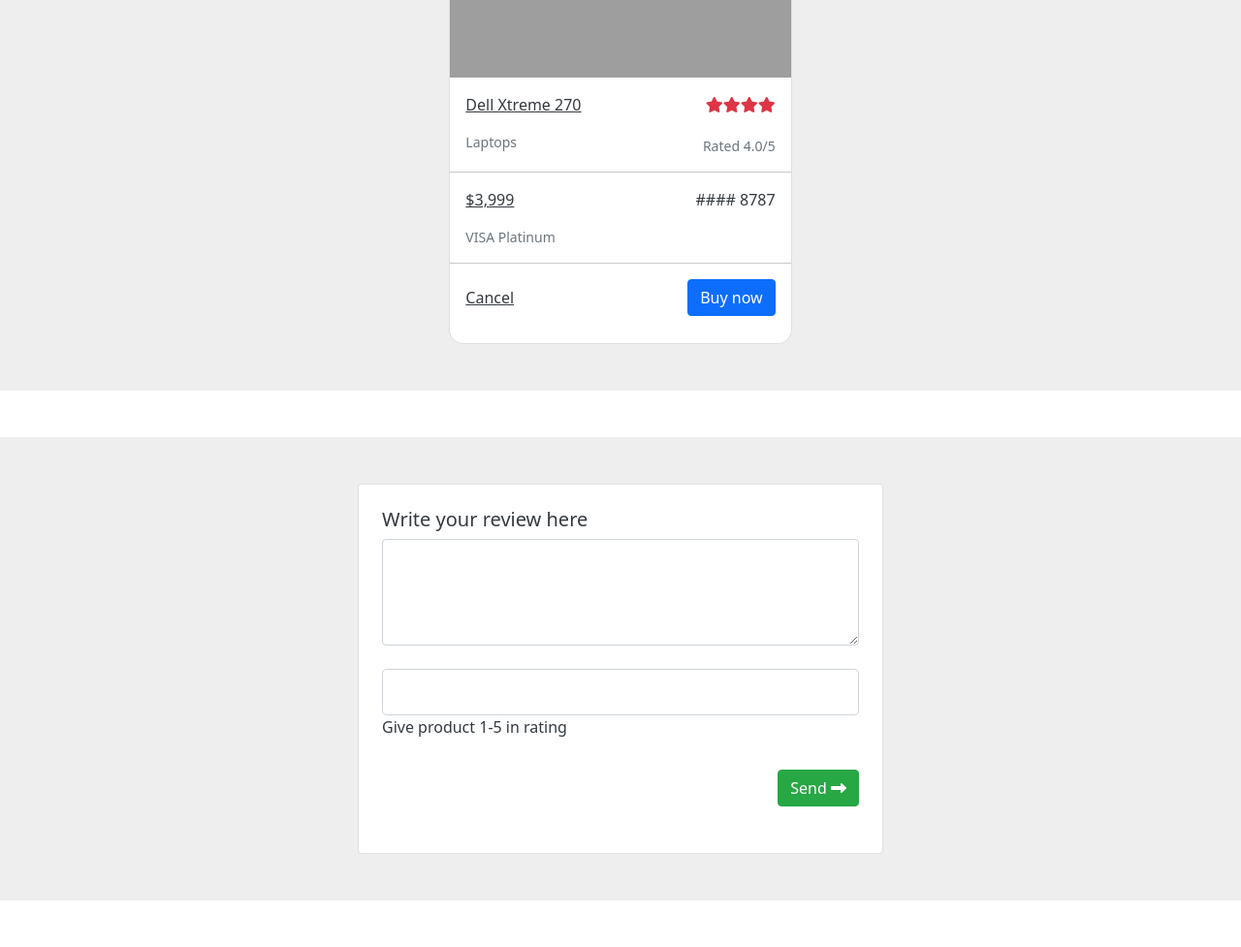
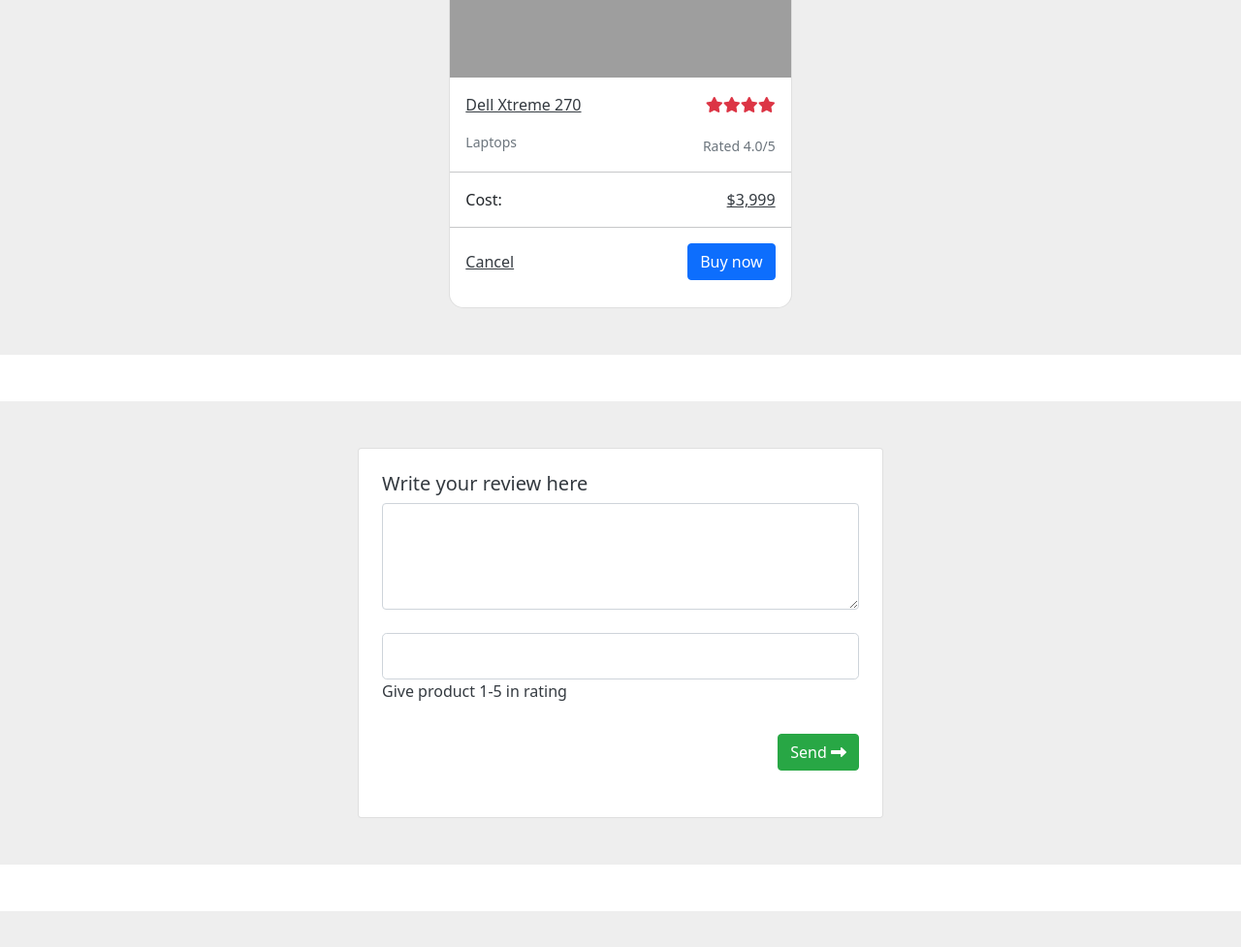
Before and after one commit to Leohemmingsson/D0018E, a Flask app: page /item_page in a window 1280 px wide. Shown: the part 232-1209 px from the top of the page at 97% size. After the commit the page ends 1172 px from the top, so only its background shows below. Run offline with Flask 2, Linux system fonts and the light colour scheme; some libraries are stand-ins or nearby versions; grey boxes are pictures that could not be loaded.

Commit message:
Woop woop

```diff
--- a/src/templates/item_page.html
+++ b/src/templates/item_page.html
@@ -67,10 +67,9 @@
                         <div class="card-body pb-0">
                             <div class="d-flex justify-content-between">
                                 <!-- IMPLEMENT COST OF PRODUCT HERE INSTEAD  -->
+                                <p> Cost: </p>
                                 <p><a href="#!" class="text-dark">$3,999</a></p>
-                                <p class="text-dark">#### 8787</p>
                             </div>
-                            <p class="small text-muted">VISA Platinum</p>
                         </div>
                         <hr class="my-0" />
                         <div class="card-body">
```
